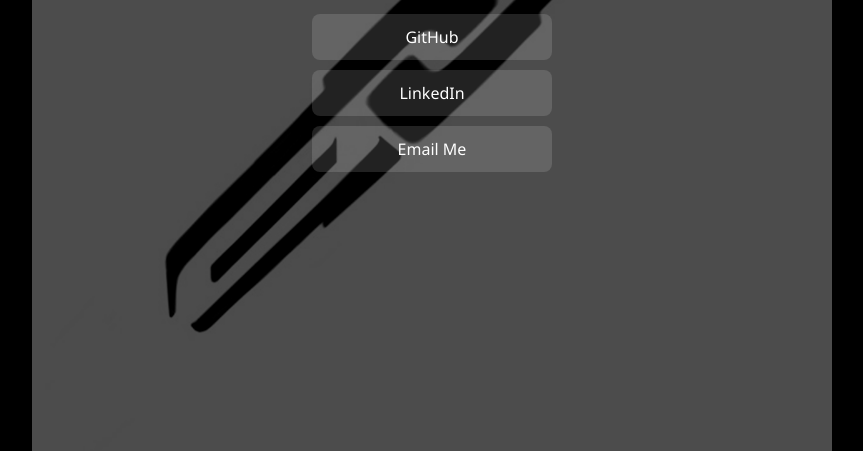
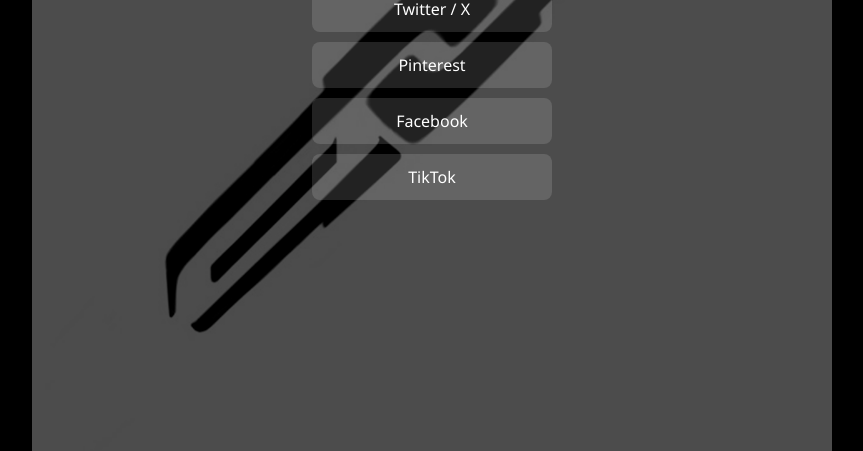
Before and after one commit to apparentlinks/links, a plain HTML site: page index.html in a window 1280 px wide. Shown: the part 349-800 px from the top of the page, without its empty margins (208-1071 px from the left). Drawn offline with Linux system fonts and the light colour scheme.

Commit message:
Update index.html

```diff
--- a/index.html
+++ b/index.html
@@ -12,10 +12,11 @@
     <!-- Heading for your site -->
     <h1>Apparent Links</h1> <!-- Here is the heading added -->
     <div class="links">
-      <a href="https://github.com/yourusername" target="_blank">GitHub</a>
-      <a href="https://linkedin.com/in/yourusername" target="_blank">LinkedIn</a>
-      <a href="mailto:you@example.com">Email Me</a>
-    </div>
+      <a href="https://x.com/yourusername" target="_blank">Twitter / X</a>
+  <a href="https://pinterest.com/yourusername" target="_blank">Pinterest</a>
+  <a href="https://facebook.com/yourusername" target="_blank">Facebook</a>
+  <a href="https://tiktok.com/@yourusername" target="_blank">TikTok</a>
+</div>
   </div>
 </body>
 </html>
```
